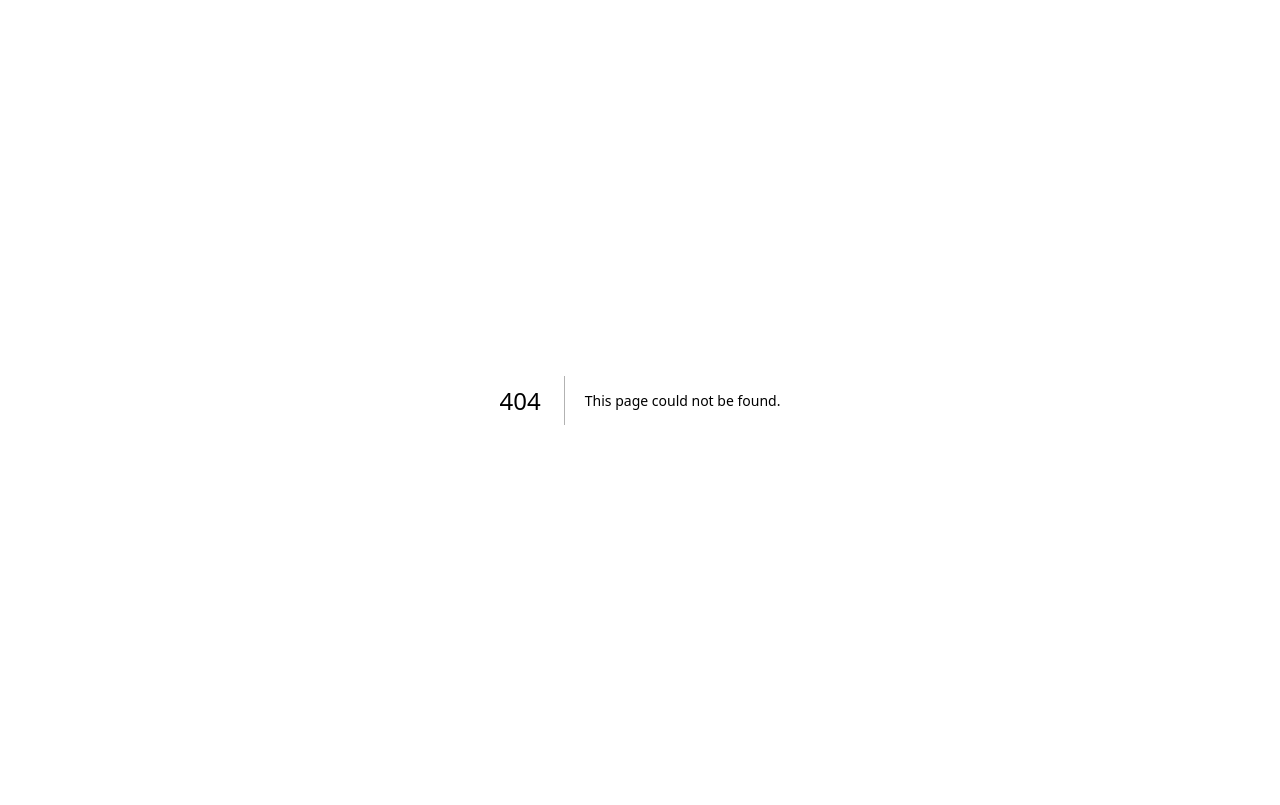
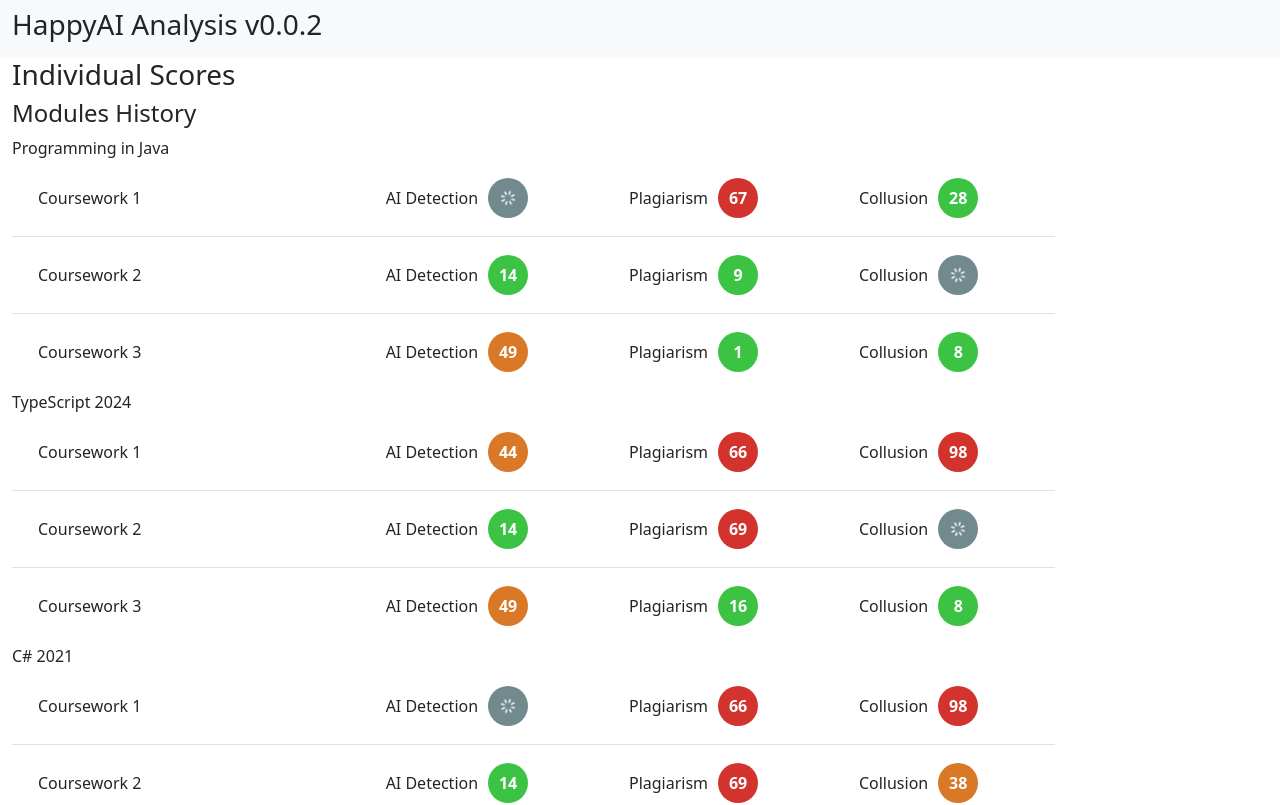
Before and after one commit to Kevin-Allain/text-analysis-full-stack, a Next.js app in the folder text-analysis-frontend-next/: page /Individual in a window 1280 px wide. Before the commit this address had no page. Shown: the top 805 px of the page. Built offline with nearby package versions, Linux system fonts and the light colour scheme.

Commit message:
Set an Individual page draft

```diff
--- /dev/null
+++ b/text-analysis-frontend-next/pages/Individual.js
@@ -0,0 +1,108 @@
+import Head from "next/head";
+
+import "bootstrap/dist/css/bootstrap.min.css";
+import { useContext, useState } from "react";
+import Navbar from "@/components/NavBar";
+import Sidebar from "@/components/Sidebar";
+import InitialResultsWindow from "@/components/InitialResultsWindow";
+import { FormDataContext } from "@/components/context/FormDataContext";
+import ScoreCardPlural from "@/components/ScoreCardPlural";
+
+import ai_detection_data from "@/public/data/codechecker_ai_detection_example.json";
+import collusion_data from "@/public/data/codechecker_collusion_example.json";
+import plagiarism_data from "@/public/data/codechecker_plagiarism_example.json";
+
+export default function Individual(props) {
+  console.log("Individual | props: ", props);
+  console.log("Individual | localStorage: ", localStorage);
+  console.log(
+    "Individual | useContext(FormDataContext): ",
+    useContext(FormDataContext)
+  );
+  const { formData, setFormData } = useContext(FormDataContext);
+  const colorWorking = "#728a8d"; // grey
+  const colorLowRisk = "#3cc343"; // green
+  const colorMediumRisk = "#d97826"; // orange
+  const colorHighRisk = "#d2342d"; // red
+
+  const testModules = [
+    {
+      module: "Programming in Java",
+      courseworks: [
+        { name: "Coursework 1", score_ai_detection: "X", score_plagiarism: 67, score_collusion: 28, color_ai_detection: colorWorking,           color_plagiarism: colorHighRisk,           color_collusion: colorLowRisk, },
+        { name: "Coursework 2", score_ai_detection: 14, score_plagiarism: 9, score_collusion: "X", color_ai_detection: colorLowRisk,           color_plagiarism: colorLowRisk,           color_collusion: colorWorking,           },
+        { name: "Coursework 3", score_ai_detection: 49, score_plagiarism: 1, score_collusion: 8, color_ai_detection: colorMediumRisk,           color_plagiarism: colorLowRisk,           color_collusion: colorLowRisk,           },
+      ],
+    },
+    {
+      module: "TypeScript 2024",
+      courseworks: [
+        { name: "Coursework 1", score_ai_detection: 44, score_plagiarism: 66, score_collusion: 98, color_ai_detection: colorMediumRisk, color_plagiarism: colorHighRisk,           color_collusion: colorHighRisk,           },
+        { name: "Coursework 2", score_ai_detection: 14, score_plagiarism: 69, score_collusion: "X", color_ai_detection: colorLowRisk,           color_plagiarism: colorHighRisk,           color_collusion: colorWorking, },
+        { name: "Coursework 3", score_ai_detection: 49, score_plagiarism: 16, score_collusion: 8, color_ai_detection: colorMediumRisk,           color_plagiarism: colorLowRisk,           color_collusion: colorLowRisk, },
+      ],
+    },
+    {
+      module: "C# 2021",
+      courseworks: [
+        { name: "Coursework 1", score_ai_detection: "X", score_plagiarism: 66, score_collusion: 98, color_ai_detection: colorWorking,           color_plagiarism: colorHighRisk,           color_collusion: colorHighRisk, },
+        { name: "Coursework 2", score_ai_detection: 14, score_plagiarism: 69, score_collusion: 38, color_ai_detection: colorLowRisk,           color_plagiarism: colorHighRisk,           color_collusion: colorMediumRisk, },
+        { name: "Coursework 3", score_ai_detection: "X", score_plagiarism: 16, score_collusion: 8, color_ai_detection: colorWorking,           color_plagiarism: colorLowRisk,           color_collusion: colorLowRisk, },
+      ],
+    },
+    {
+      module: "Stock Prediction",
+      courseworks: [
+        { name: "Coursework 1", score_ai_detection: 44, score_plagiarism: 66, score_collusion: "X", color_ai_detection: colorMediumRisk,           color_plagiarism: colorHighRisk,           color_collusion: colorWorking, },
+        { name: "Coursework 2", score_ai_detection: 14, score_plagiarism: "X", score_collusion: 38, color_ai_detection: colorLowRisk,           color_plagiarism: colorWorking,           color_collusion: colorMediumRisk, },
+        { name: "Coursework 3", score_ai_detection: 49, score_plagiarism: 16, score_collusion: "X", color_ai_detection: colorMediumRisk, color_plagiarism: colorMediumRisk,           color_collusion: colorWorking, },
+      ],
+    },
+  ];
+
+  console.log("testModules: ", testModules);
+
+
+  return (
+    <>
+      <Head>
+        <title>{formData?.product && formData?.product} - Individual</title>
+      </Head>
+      <div className="container-fluid">
+        <Navbar />
+        <div className="row">
+          {/* <Sidebar /> */}
+          <div className="col-md-10">
+            <h3>Individual Scores</h3>
+            <h4>Modules History</h4>
+            {testModules.map((a, index) => (
+              <>
+                <div>{a.module}</div>
+                <ol
+                    className="list-group list-group-flush"
+                    // style={{ height: "calc(100% - 60px)", width: "100%", overflowY: "auto", }}
+                >
+                    {a.courseworks.map((c,ndx) => (
+                        <>
+                        <li key={index} className="list-group-item">
+                            <ScoreCardPlural
+                                name={c.name}
+                                color_ai={c.color_ai_detection}
+                                score_ai={c.score_ai_detection}
+                                color_plagiarism={c.color_plagiarism}
+                                score_plagiarism={c.score_plagiarism}
+                                color_collusion={c.color_collusion}
+                                score_collusion={c.score_collusion}
+                                />
+                        </li>
+                        </>
+                    ))}
+                </ol>
+              </>
+            ))}
+          </div>
+        </div>
+      </div>
+    </>
+  );
+}
--- a/text-analysis-frontend-next/public/data/codechecker_ai_detection_example.json
+++ b/text-analysis-frontend-next/public/data/codechecker_ai_detection_example.json
@@ -1,35 +1,35 @@
 {
   "data": [
     {
-      "name": "Alice",
+      "name": "Alice Black",
       "globalScore": null,
       "numSubmissions": 2,
       "files": ["Addresses.py", "old_PredatorMovement.cs"],
       "scoreDetails": null
     },
     {
-      "name": "Bob",
+      "name": "Bob Vance",
       "globalScore": null,
       "numSubmissions": 1,
       "files": ["evaluate.py"],
       "scoreDetails": null
     },
     {
-      "name": "Charlie",
+      "name": "Charlie Meyers",
       "globalScore": null,
       "numSubmissions": 4,
       "files": ["index.vue"],
       "scoreDetails": null
     },
     {
-      "name": "David",
+      "name": "David Wallace",
       "globalScore": null,
       "numSubmissions": 3,
       "files": ["attack_paraphrase.py"],
       "scoreDetails": null
     },
     {
-      "name": "Ethan",
+      "name": "Ethan Drake",
       "globalScore": null,
       "numSubmissions": 5,
       "files": ["ggplot_tips.R", "PreyEvading.cs"],
@@ -43,49 +43,49 @@
       "scoreDetails": null
     },
     {
-      "name": "Gale",
+      "name": "Gale Grimm",
       "globalScore": null,
       "numSubmissions": 1,
       "files": ["INSTALL.txt"],
       "scoreDetails":  null
     },
     {
-      "name": "Hugo",
+      "name": "Hugo Martin",
       "globalScore": null,
       "numSubmissions": 3,
       "files": ["NLP_LBS1_answers.R"],
       "scoreDetails":  null
     },
     {
-      "name": "Ines",
+      "name": "Ines Arabelle",
       "globalScore": null,
       "numSubmissions": 1,
       "files": ["text_basics.R"],
       "scoreDetails": null
     },
     {
-      "name": "Julian",
+      "name": "Julian Johnson",
       "globalScore": null,
       "numSubmissions": 4,
       "files": ["vectorFunctions.R", "PreyEvading.cs"],
       "scoreDetails": null
     },
     {
-      "name": "Karim",
+      "name": "Karim Smith",
       "globalScore": null,
       "numSubmissions": 6,
       "files": ["CameraFollowPredator.cs"],
       "scoreDetails": null
     },
     {
-      "name": "Leo",
+      "name": "Leo Lionel",
       "globalScore": null,
       "numSubmissions": 9,
       "files": ["PredatorMovement.cs", "PreyEvading.cs"],
       "scoreDetails": null
     },
     {
-      "name": "Maxim",
+      "name": "Maxim Romero",
       "globalScore": null,
       "numSubmissions": 9,
       "files": ["cold_decoding.py", "PreyEvading.cs"],
--- a/text-analysis-frontend-next/public/data/codechecker_plagiarism_example.json
+++ b/text-analysis-frontend-next/public/data/codechecker_plagiarism_example.json
@@ -1,7 +1,7 @@
 {
   "data": [
     {
-      "name": "Alice",
+      "name": "Alice Black",
       "globalScore": 0.45,
       "numSubmissions": 2,
       "files": ["Addresses.py", "old_PredatorMovement.cs"],
@@ -42,7 +42,7 @@
       ]
     },
     {
-      "name": "Bob",
+      "name": "Bob Vance",
       "globalScore": 0.48,
       "numSubmissions": 1,
       "files": ["evaluate.py"],
@@ -67,7 +67,7 @@
       ]
     },
     {
-      "name": "Charlie",
+      "name": "Charlie Meyers",
       "globalScore": 0.85,
       "numSubmissions": 4,
       "files": ["index.vue"],
@@ -92,7 +92,7 @@
       ]
     },
     {
-      "name": "David",
+      "name": "David Wallace",
       "globalScore": 0.65,
       "numSubmissions": 3,
       "files": ["attack_paraphrase.py"],
@@ -117,7 +117,7 @@
       ]
     },
     {
-      "name": "Ethan",
+      "name": "Ethan Drake",
       "globalScore": 0.95,
       "numSubmissions": 5,
       "files": ["ggplot_tips.R", "PreyEvading.cs"],
@@ -164,7 +164,7 @@
       ]
     },
     {
-      "name": "Francis",
+      "name": "Francis Croshaw",
       "globalScore": 0.22,
       "numSubmissions": 7,
       "files": ["attack_control.py"],
@@ -189,7 +189,7 @@
       ]
     },
     {
-      "name": "Gale",
+      "name": "Gale Grimm",
       "globalScore": 0.42,
       "numSubmissions": 1,
       "files": ["INSTALL.txt"],
@@ -214,7 +214,7 @@
       ]
     },
     {
-      "name": "Hugo",
+      "name": "Hugo Martin",
       "globalScore": 0.45,
       "numSubmissions": 3,
       "files": ["NLP_LBS1_answers.R"],
@@ -239,7 +239,7 @@
       ]
     },
     {
-      "name": "Ines",
+      "name": "Ines Arabelle",
       "globalScore": 0.15,
       "numSubmissions": 1,
       "files": ["text_basics.R"],
@@ -264,7 +264,7 @@
       ]
     },
     {
-      "name": "Julian",
+      "name": "Julian Johnson",
       "globalScore": 0.45,
       "numSubmissions": 4,
       "files": ["vectorFunctions.R", "PreyEvading.cs"],
@@ -301,7 +301,7 @@
       ]
     },
     {
-      "name": "Karim",
+      "name": "Karim Smith",
       "globalScore": 0.35,
       "numSubmissions": 6,
       "files": ["CameraFollowPredator.cs"],
@@ -336,7 +336,7 @@
       ]
     },
     {
-      "name": "Leo",
+      "name": "Leo Lionel",
       "globalScore": 0.41,
       "numSubmissions": 7,
       "files": ["PredatorMovement.cs", "PreyEvading.cs"],
@@ -373,7 +373,7 @@
       ]
     },
     {
-      "name": "Maxim",
+      "name": "Maxim Romero",
       "globalScore": 0.12,
       "numSubmissions": 9,
       "files": ["cold_decoding.py", "PreyEvading.cs"],
```
